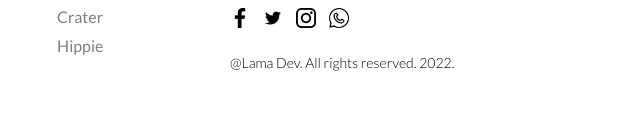
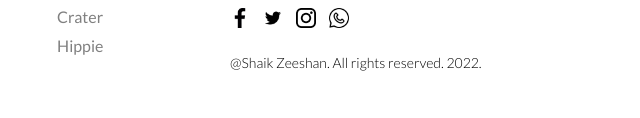
Before and after one commit to Zeeshaik/sneakerStore.github.io, a plain HTML site: page index.html in a window 1280 px wide. Shown: the part 3282-3400 px from the top of the page, 640-1280 px from the left. Drawn offline with Linux system fonts and the light colour scheme.

Commit message:
Update index.html

```diff
--- a/index.html
+++ b/index.html
@@ -242,7 +242,7 @@
                 </div>
             </div>
             <div class="footerRightMenu">
-                <span class="copyright">@Lama Dev. All rights reserved. 2022.</span>
+                <span class="copyright">@Shaik Zeeshan. All rights reserved. 2022.</span>
             </div>
         </div>
     </footer>
```
